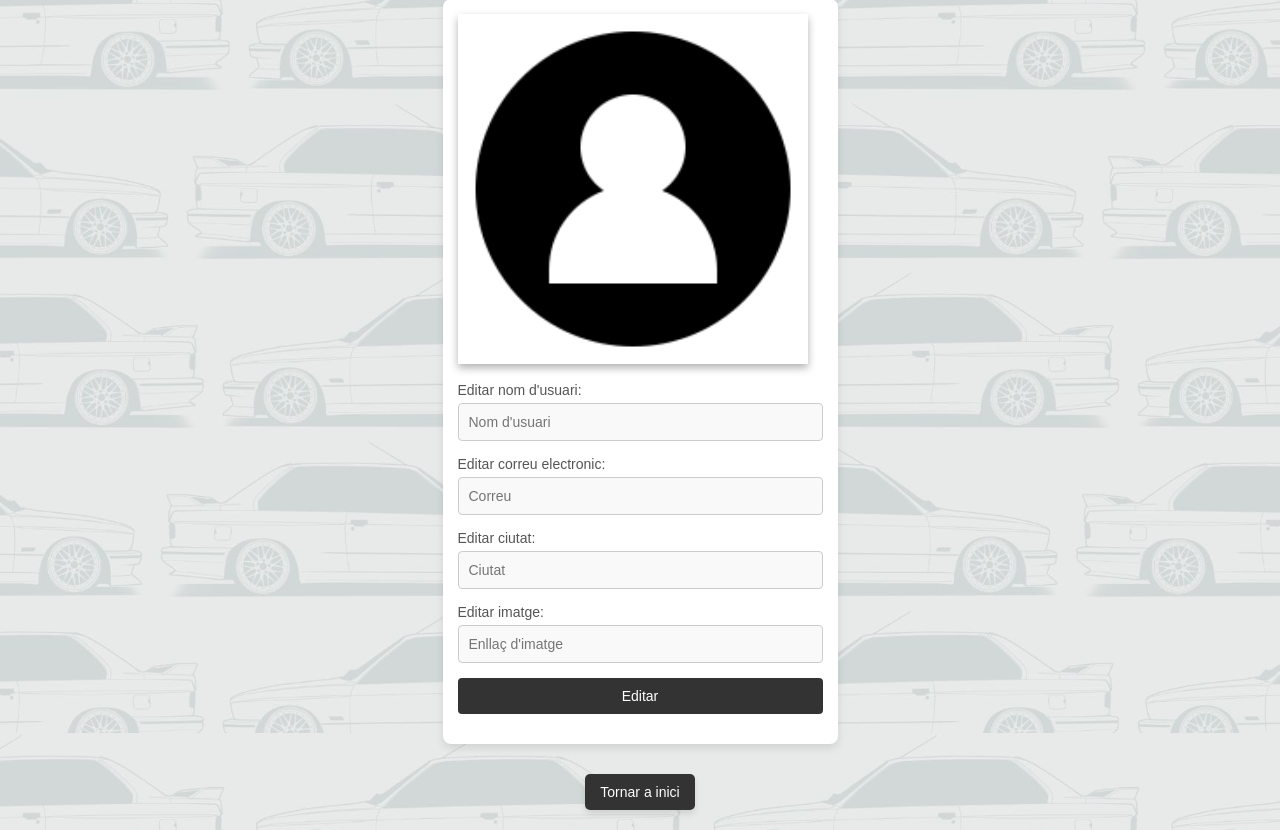
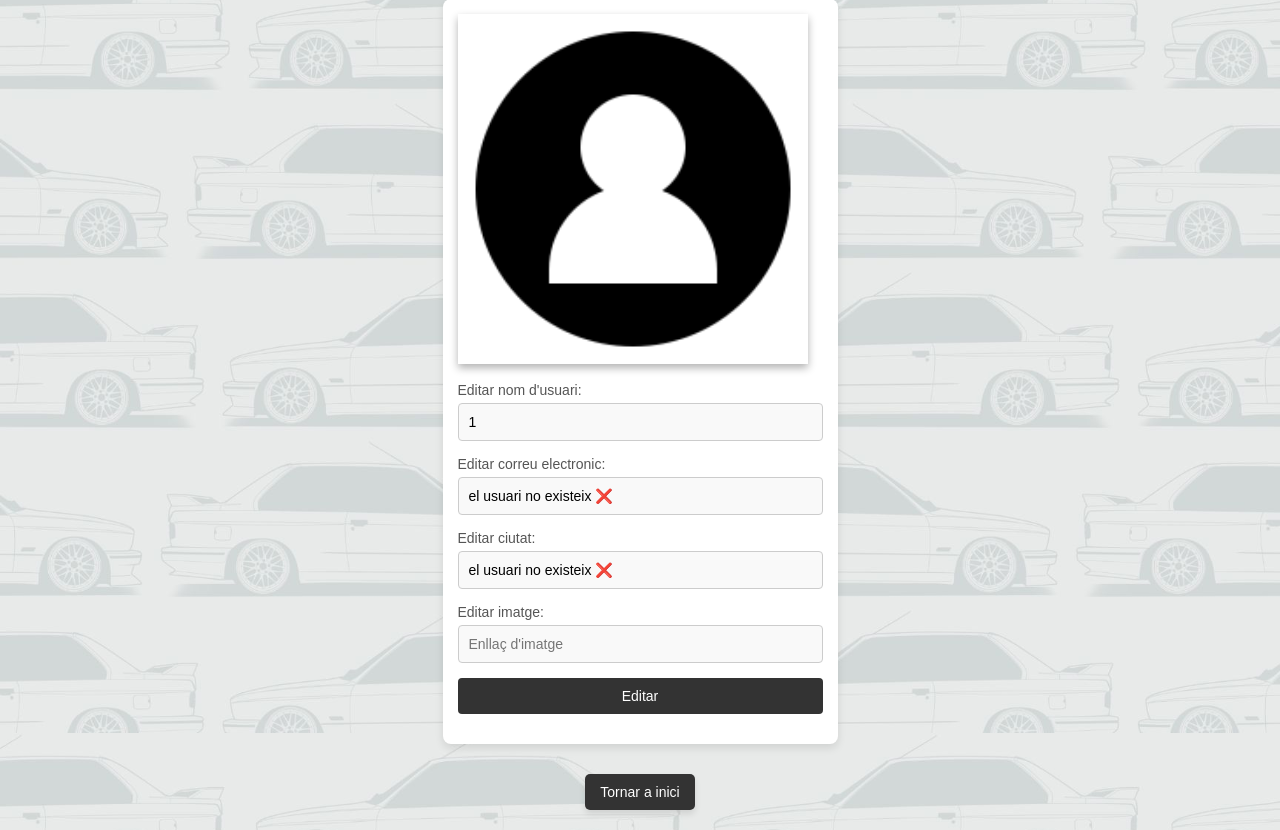
Before and after one commit to mhornos/pr6_backend_mhornos, a PHP site: page /Servidor/Vistes/EditarPerfil.php in a window 1280 px wide. Shown: the part 67-897 px from the top of the page. Run offline with PHP 8.4, Linux system fonts and the light colour scheme; the visitor is signed in with stand-in values (Sample User, id 1); data comes from the database, SQL or seed files in the repository.

Commit message:
enhance user profile management: add function to retrieve raw image URL and update profile view with improved image handling

```diff
--- a/Controlador/editarPerfil.php
+++ b/Controlador/editarPerfil.php
@@ -7,13 +7,16 @@ if (session_status() === PHP_SESSION_NONE) {
 
 require "../Model/editarPerfil.php";
 
+    $usuariActual = $_SESSION['usuari'];
+
+
 if ($_SERVER["REQUEST_METHOD"] == "POST") {
     $usuari = $_POST["usuari"] ?? null;
     $correu = $_POST["correu"] ?? null;
     $ciutat = $_POST["ciutat"] ?? null;
     $imatge = $_POST["imatge"] ?? null;
 
-    $usuariActual = $_SESSION['usuari'];
+
     $correuActual = obtenirCorreu($usuariActual);
     $ciutatActual = obtenirCiutat($usuariActual);
     $imatgeActual = obtenirImatge($usuariActual);
--- a/Estils/estils.css
+++ b/Estils/estils.css
@@ -123,7 +123,7 @@ input[type="text"]:focus,
 input[type="number"]:focus,
 input[type="password"]:focus,
 input[type="email"]:focus {
-    outline: 6px solid #0077ff
+    outline: 3px solid #0077ff
 }
 
 /* Botons */
@@ -149,7 +149,7 @@ button:hover {
 input[type="submit"]:hover,
 input[type="reset"]:hover,
 button:focus {
-    outline: 6px solid #0077ff
+    outline: 3px solid #0077ff
 
 }
 
@@ -402,7 +402,6 @@ a {
     display: none;
     position: absolute;
     background-color: #333;
-    height: 300px;
     min-width: 170px;
     z-index: 1;
     border-radius: 5px;
@@ -428,7 +427,7 @@ a {
 }
 
 button:focus, a:focus {
-    outline: 6px solid #0077ff
+    outline: 3px solid #0077ff
   }
 
 
--- a/Model/editarPerfil.php
+++ b/Model/editarPerfil.php
@@ -137,4 +137,20 @@ function obtenirImatgeEdicio($usuari){
         }
 }
 
+// retorna la URL real guardada en BD (sin fallback)
+function obtenirImatgeRaw($usuari){
+    try {
+        require "connexio.php";
+
+        $consulta = $connexio->prepare("SELECT imatge FROM usuaris WHERE nombreUsuario = :usuari");
+        $consulta->bindParam(':usuari', $usuari);
+        $consulta->execute();
+
+        $imatge = $consulta->fetchColumn();
+        return $imatge ?: ''; // si es null o "", devolvemos ""
+    } catch (PDOException $e) {
+        return '';
+    }
+}
+
 ?>
--- a/Vistes/EditarPerfil.php
+++ b/Vistes/EditarPerfil.php
@@ -6,6 +6,16 @@ if (session_status() === PHP_SESSION_NONE) {
 }
 
 require "../Model/editarPerfil.php";
+
+$usuariActual = $_SESSION['usuari'] ?? null;
+
+if ($usuariActual) {
+    $usuari = $usuariActual;
+    $correu = obtenirCorreu($usuariActual);
+    $ciutat = obtenirCiutat($usuariActual);
+    $imatge = obtenirImatgeRaw($usuariActual);
+}
+
 ?>
 
 <!DOCTYPE html>
@@ -21,7 +31,7 @@ require "../Model/editarPerfil.php";
 
     <form action="../Controlador/editarPerfil.php" method="post">
     <div class="imatge-editar">
-        <img src="<?php echo htmlspecialchars(obtenirImatgeEdicio($_SESSION['usuari'])); ?>" alt="Imatge de perfil">
+        <img src="<?php echo htmlspecialchars(obtenirImatgeEdicio($_SESSION['usuari']) ?: "../imgs/senseFoto.png"); ?>" alt="Imatge de perfil">
     </div><br>
 
     <label for="usuari">Editar nom d'usuari:</label>
--- a/Vistes/navbar.php
+++ b/Vistes/navbar.php
@@ -33,7 +33,7 @@ require_once "Model/editarPerfil.php";
                     <a href="Controlador/logout.php"><button>Deslogar-se</button></a>
                     <!-- mostrar només si l'usuari és "admin" -->
                     <?php if ($_SESSION['usuari'] === 'admin') { ?>
-                        <a href="Vistes/Usuaris.php"><button>Gestionar usuaris</button></a><br><br>
+                        <a href="Vistes/Usuaris.php"><button>Gestionar usuaris</button></a>
                     <?php } ?>
                 </div>
             </div>
```
